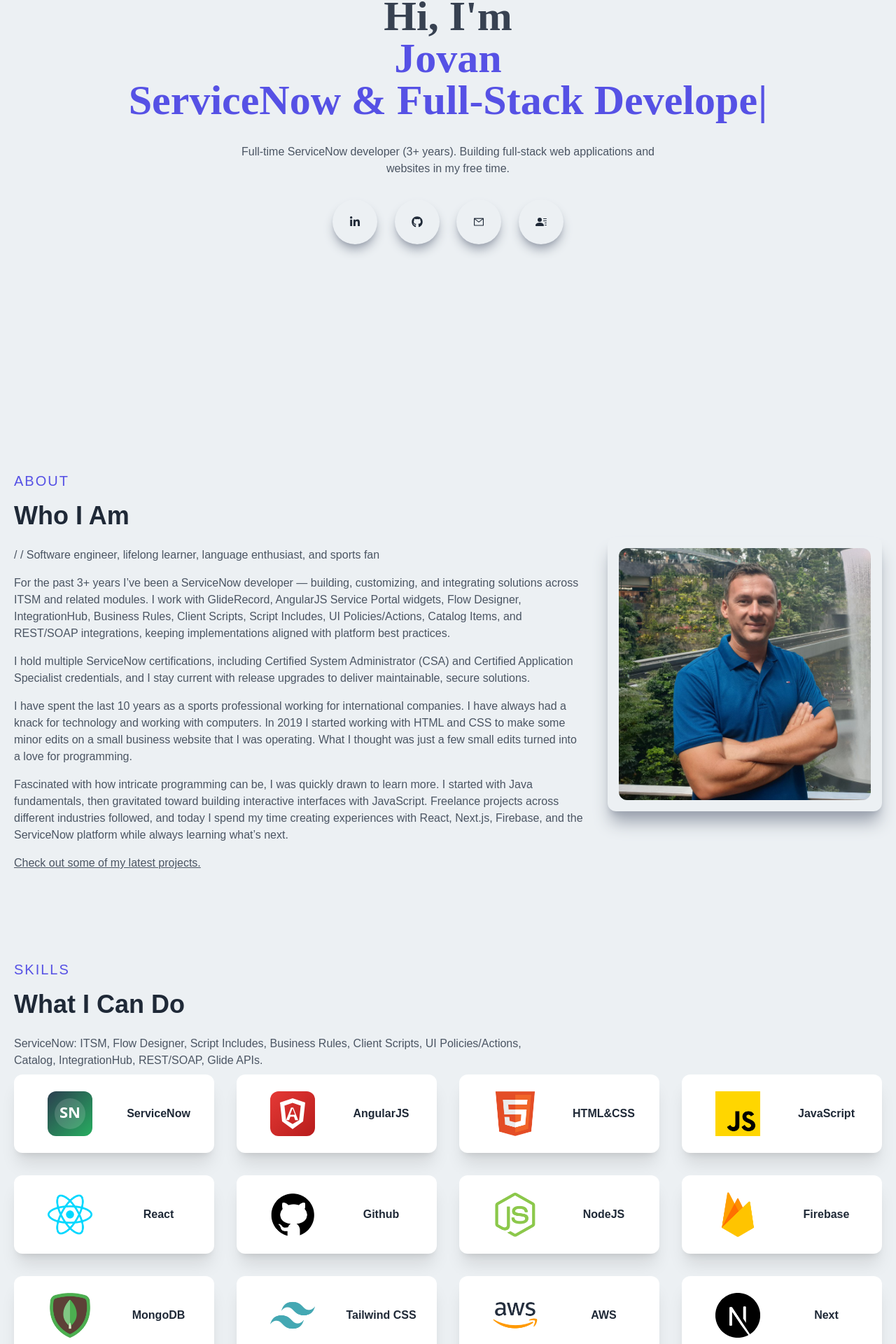
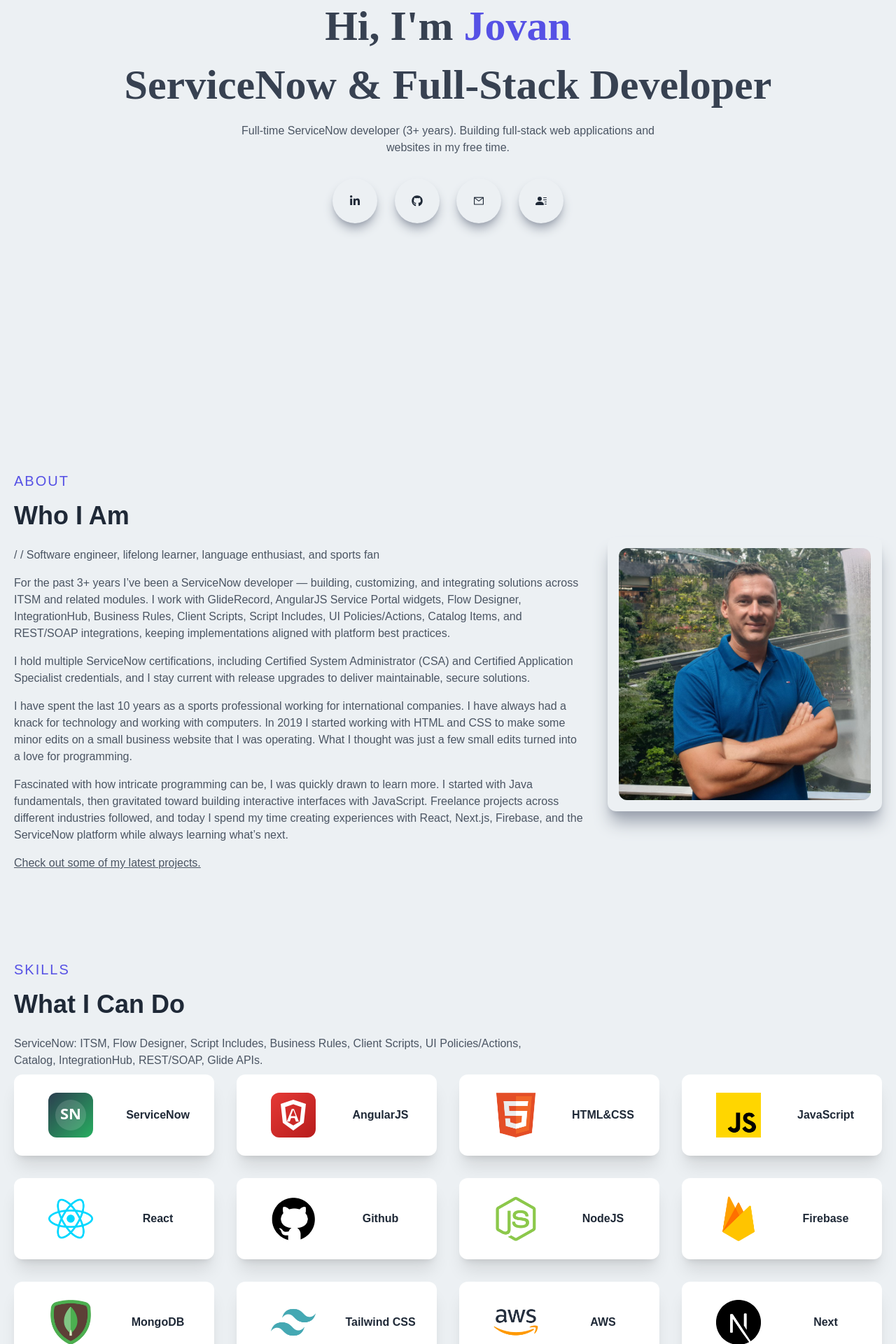
Before and after one commit to JoBaHP/portfolio, a Next.js app: page / in a window 1280 px wide. Shown: the part 237-2157 px from the top of the page at 70% size. Built offline with nearby package versions, Linux system fonts and the light colour scheme.

Commit message:
Refactor: Update dependencies, fix bugs, and enhance UI

```diff
--- a/components/About.jsx
+++ b/components/About.jsx
@@ -60,8 +60,8 @@ const About = () => {
             src="/assets/personal.jpg"
             alt="Picture of the author"
             className="rounded-xl"
-            width="400"
-            height="400"
+            width={400}
+            height={400}
           />
         </div>
       </div>
--- a/components/Header.jsx
+++ b/components/Header.jsx
@@ -3,7 +3,7 @@ import React from "react";
 import { AiOutlineMail } from "react-icons/ai";
 import { BsFillPersonLinesFill } from "react-icons/bs";
 import { FaGithub, FaLinkedinIn } from "react-icons/fa";
-import Typewriter from "typewriter-effect";
+
 
 const Header = () => {
   return (
@@ -13,31 +13,11 @@ const Header = () => {
           {/* <p className="uppercase text-sm tracking-widest text-gray-600">
             LET&#39;S BUILD SOMETHING TOGETHER
           </p> */}
-          <h1 className="py-15 pt-8 text-gray-700">
-            Hi, I&#39;m{" "}
-            <span className="text-[#5651e5]">
-              <Typewriter
-                options={{
-                  strings: [
-                    "Jovan <br> ServiceNow & Full‑Stack Developer",
-                  ],
-                  autoStart: true,
-                  loop: true,
-                  pauseFor: 2500,
-                }}
-              />
-            </span>
-            {/*    <span className="text-[#5651e5]"> Jovan</span> */}
+          <h1 className="py-4 text-gray-700 dark:text-gray-200">
+            Hi, I&#39;m <span className="text-[#5651e5]">Jovan</span>
           </h1>
-          <h1 className="py-2 text-gray-700">
-            {/*             <Typewriter
-              options={{
-                strings: ["A Full-Stack Web Developer"],
-                autoStart: true,
-                loop: true,
-                pauseFor: 2500,
-              }}
-            /> */}
+          <h1 className="py-2 text-gray-700 dark:text-gray-200 animate-fade-in-up">
+            ServiceNow & Full‑Stack Developer
           </h1>
           {/* <h1 className="py-2 text-gray-700"></h1> */}
           <p className="py-4 text-gray-600 dark:text-gray-300 sm:max-w-[70%] m-auto">
--- a/components/Skills.jsx
+++ b/components/Skills.jsx
@@ -30,7 +30,7 @@ const Skills = () => {
           REST/SOAP, Glide APIs.
         </p>
         <div className="grid grid-cols-2 lg:grid-cols-4 gap-8">
-          <div className="p-6 shadow-xl rounded-xl bg-white dark:bg-[#111827] hover:scale-105 ease-in duration-300">
+          <div className="p-6 shadow-xl rounded-xl bg-white dark:bg-[#111827] border-2 border-transparent hover:border-[#5651e5] hover:shadow-[#5651e5]/40 hover:scale-105 ease-in duration-300">
             <div className="grid grid-cols-2 gap-4 justify-center items-center">
               <div className="m-auto flex h-16 w-16 items-center justify-center rounded-full bg-white dark:bg-gray-100">
                 <Image
@@ -45,7 +45,7 @@ const Skills = () => {
               </div>
             </div>
           </div>
-          <div className="p-6 shadow-xl rounded-xl bg-white dark:bg-[#111827] hover:scale-105 ease-in duration-300">
+          <div className="p-6 shadow-xl rounded-xl bg-white dark:bg-[#111827] border-2 border-transparent hover:border-[#5651e5] hover:shadow-[#5651e5]/40 hover:scale-105 ease-in duration-300">
             <div className="grid grid-cols-2 gap-4 justify-center items-center">
               <div className="m-auto flex h-16 w-16 items-center justify-center rounded-full bg-white dark:bg-gray-100">
                 <Image
@@ -60,7 +60,7 @@ const Skills = () => {
               </div>
             </div>
           </div>
-          <div className="p-6 shadow-xl rounded-xl bg-white dark:bg-[#111827] hover:scale-105 ease-in duration-300">
+          <div className="p-6 shadow-xl rounded-xl bg-white dark:bg-[#111827] border-2 border-transparent hover:border-[#5651e5] hover:shadow-[#5651e5]/40 hover:scale-105 ease-in duration-300">
             <div className="grid grid-cols-2 gap-4 justify-center items-center">
               <div className="m-auto flex h-16 w-16 items-center justify-center rounded-full bg-white dark:bg-gray-100">
                 <Image src={Html} width={64} height={64} alt="HTML and CSS" />
@@ -70,7 +70,7 @@ const Skills = () => {
               </div>
             </div>
           </div>
-          <div className="p-6 shadow-xl rounded-xl bg-white dark:bg-[#111827] hover:scale-105 ease-in duration-300">
+          <div className="p-6 shadow-xl rounded-xl bg-white dark:bg-[#111827] border-2 border-transparent hover:border-[#5651e5] hover:shadow-[#5651e5]/40 hover:scale-105 ease-in duration-300">
             <div className="grid grid-cols-2 gap-4 justify-center items-center">
               <div className="m-auto flex h-16 w-16 items-center justify-center rounded-full bg-white dark:bg-gray-100">
                 <Image src={Javascript} width={64} height={64} alt="JavaScript" />
@@ -80,7 +80,7 @@ const Skills = () => {
               </div>
             </div>
           </div>
-          <div className="p-6 shadow-xl rounded-xl bg-white dark:bg-[#111827] hover:scale-105 ease-in duration-300">
+          <div className="p-6 shadow-xl rounded-xl bg-white dark:bg-[#111827] border-2 border-transparent hover:border-[#5651e5] hover:shadow-[#5651e5]/40 hover:scale-105 ease-in duration-300">
             <div className="grid grid-cols-2 gap-4 justify-center items-center">
               <div className="m-auto flex h-16 w-16 items-center justify-center rounded-full bg-white dark:bg-gray-100">
                 <Image src={ReactImg} width={64} height={64} alt="React" />
@@ -90,7 +90,7 @@ const Skills = () => {
               </div>
             </div>
           </div>
-          <div className="p-6 shadow-xl rounded-xl bg-white dark:bg-[#111827] hover:scale-105 ease-in duration-300">
+          <div className="p-6 shadow-xl rounded-xl bg-white dark:bg-[#111827] border-2 border-transparent hover:border-[#5651e5] hover:shadow-[#5651e5]/40 hover:scale-105 ease-in duration-300">
             <div className="grid grid-cols-2 gap-4 justify-center items-center">
               <div className="m-auto flex h-16 w-16 items-center justify-center rounded-full bg-white dark:bg-gray-100">
                 <Image src={Github} width={64} height={64} alt="GitHub" />
@@ -100,7 +100,7 @@ const Skills = () => {
               </div>
             </div>
           </div>
-          <div className="p-6 shadow-xl rounded-xl bg-white dark:bg-[#111827] hover:scale-105 ease-in duration-300">
+          <div className="p-6 shadow-xl rounded-xl bg-white dark:bg-[#111827] border-2 border-transparent hover:border-[#5651e5] hover:shadow-[#5651e5]/40 hover:scale-105 ease-in duration-300">
             <div className="grid grid-cols-2 gap-4 justify-center items-center">
               <div className="m-auto flex h-16 w-16 items-center justify-center rounded-full bg-white dark:bg-gray-100">
                 <Image src={Node} width={64} height={64} alt="Node.js" />
@@ -110,7 +110,7 @@ const Skills = () => {
               </div>
             </div>
           </div>
-          <div className="p-6 shadow-xl rounded-xl bg-white dark:bg-[#111827] hover:scale-105 ease-in duration-300">
+          <div className="p-6 shadow-xl rounded-xl bg-white dark:bg-[#111827] border-2 border-transparent hover:border-[#5651e5] hover:shadow-[#5651e5]/40 hover:scale-105 ease-in duration-300">
             <div className="grid grid-cols-2 gap-4 justify-center items-center">
               <div className="m-auto flex h-16 w-16 items-center justify-center rounded-full bg-white dark:bg-gray-100">
                 <Image src={Firebase} width={64} height={64} alt="Firebase" />
@@ -120,7 +120,7 @@ const Skills = () => {
               </div>
             </div>
           </div>
-          <div className="p-6 shadow-xl rounded-xl bg-white dark:bg-[#111827] hover:scale-105 ease-in duration-300">
+          <div className="p-6 shadow-xl rounded-xl bg-white dark:bg-[#111827] border-2 border-transparent hover:border-[#5651e5] hover:shadow-[#5651e5]/40 hover:scale-105 ease-in duration-300">
             <div className="grid grid-cols-2 gap-4 justify-center items-center">
               <div className="m-auto flex h-16 w-16 items-center justify-center rounded-full bg-white dark:bg-gray-100">
                 <Image src={Mongo} width={64} height={64} alt="MongoDB" />
@@ -130,7 +130,7 @@ const Skills = () => {
               </div>
             </div>
           </div>
-          <div className="p-6 shadow-xl rounded-xl bg-white dark:bg-[#111827] hover:scale-105 ease-in duration-300">
+          <div className="p-6 shadow-xl rounded-xl bg-white dark:bg-[#111827] border-2 border-transparent hover:border-[#5651e5] hover:shadow-[#5651e5]/40 hover:scale-105 ease-in duration-300">
             <div className="grid grid-cols-2 gap-4 justify-center items-center">
               <div className="m-auto flex h-16 w-16 items-center justify-center rounded-full bg-white dark:bg-gray-100">
                 <Image src={TailwindImg} width={64} height={64} alt="Tailwind CSS" />
@@ -140,7 +140,7 @@ const Skills = () => {
               </div>
             </div>
           </div>
-          <div className="p-6 shadow-xl rounded-xl bg-white dark:bg-[#111827] hover:scale-105 ease-in duration-300">
+          <div className="p-6 shadow-xl rounded-xl bg-white dark:bg-[#111827] border-2 border-transparent hover:border-[#5651e5] hover:shadow-[#5651e5]/40 hover:scale-105 ease-in duration-300">
             <div className="grid grid-cols-2 gap-4 justify-center items-center">
               <div className="m-auto flex h-16 w-16 items-center justify-center rounded-full bg-white dark:bg-gray-100">
                 <Image src={AWS} width={64} height={64} alt="AWS" />
@@ -150,7 +150,7 @@ const Skills = () => {
               </div>
             </div>
           </div>
-          <div className="p-6 shadow-xl rounded-xl bg-white dark:bg-[#111827] hover:scale-105 ease-in duration-300">
+          <div className="p-6 shadow-xl rounded-xl bg-white dark:bg-[#111827] border-2 border-transparent hover:border-[#5651e5] hover:shadow-[#5651e5]/40 hover:scale-105 ease-in duration-300">
             <div className="grid grid-cols-2 gap-4 justify-center items-center">
               <div className="m-auto flex h-16 w-16 items-center justify-center rounded-full bg-white dark:bg-gray-100">
                 <Image src={NextJS} width={64} height={64} alt="Next.js" />
--- a/package.json
+++ b/package.json
@@ -13,8 +13,7 @@
     "next-themes": "^0.4.6",
     "react": "^19.2.0",
     "react-dom": "^19.2.0",
-    "react-icons": "^5.5.0",
-    "typewriter-effect": "^2.22.0"
+    "react-icons": "^5.5.0"
   },
   "devDependencies": {
     "autoprefixer": "^10.4.21",
--- a/pages/agency.jsx
+++ b/pages/agency.jsx
@@ -4,7 +4,7 @@ import agencyImg from "../public/assets/projects/agency.png";
 import { RiRadioButtonFill } from "react-icons/ri";
 import Link from "next/link";
 
-const netflix = () => {
+const Agency = () => {
   return (
     <div className="w-full">
       <div className="w-screen h-[50vh] relative">
@@ -75,4 +75,4 @@ const netflix = () => {
   );
 };
 
-export default netflix;
+export default Agency;
--- a/pages/index.js
+++ b/pages/index.js
@@ -1,7 +1,7 @@
 import Head from "next/head";
 import Navbar from "../components/Navbar";
-import Header from "../components/Header.jsx";
-import About from "../components/About.jsx";
+import Header from "../components/Header";
+import About from "../components/About";
 import Skills from "../components/Skills";
 import Projects from "../components/Projects";
 import Contact from "../components/Contact";
--- a/styles/globals.css
+++ b/styles/globals.css
@@ -41,4 +41,17 @@ html {
   p {
     @apply text-gray-600 dark:text-gray-300;
   }
+
+  .animate-fade-in-up {
+    animation: fadeInUp 1s ease-out forwards;
+    opacity: 0;
+    transform: translateY(20px);
+  }
+
+  @keyframes fadeInUp {
+    to {
+      opacity: 1;
+      transform: translateY(0);
+    }
+  }
 }
```
Also changed, not shown: components/Contact.jsx (+4 -5 lines), components/Navbar.jsx (+7 -20 lines), eslint.config.mjs (added, +16 -0 lines), .eslintrc.json (deleted), 2 other files (tests, documents, lock files or other folders).
